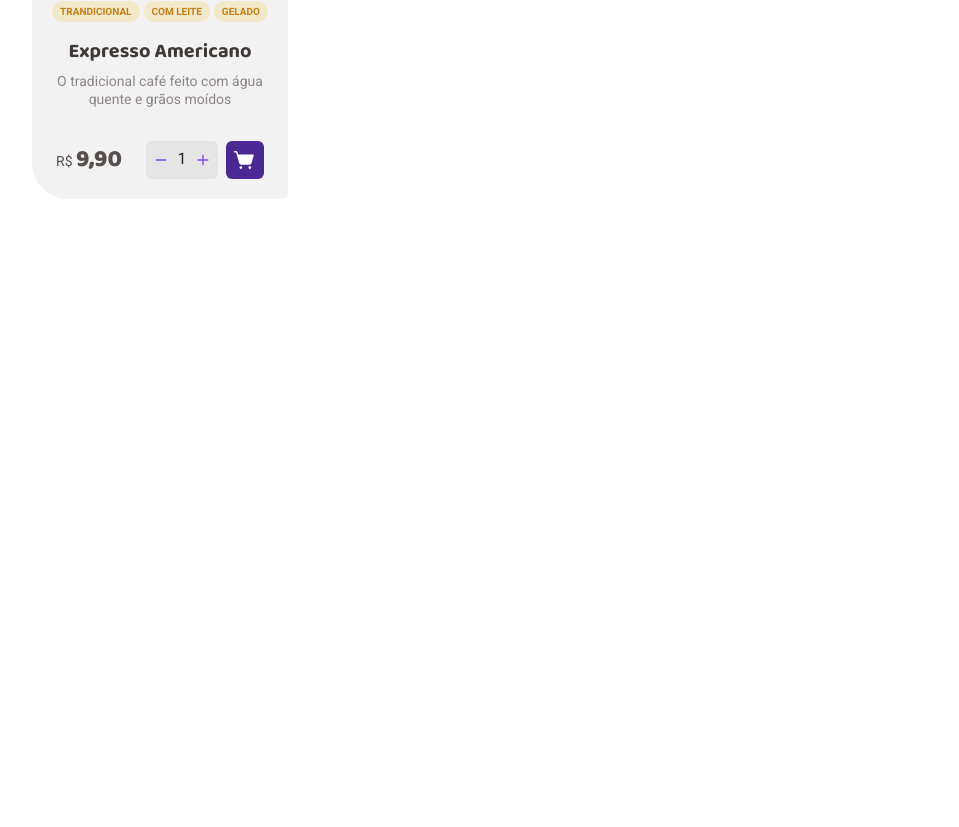
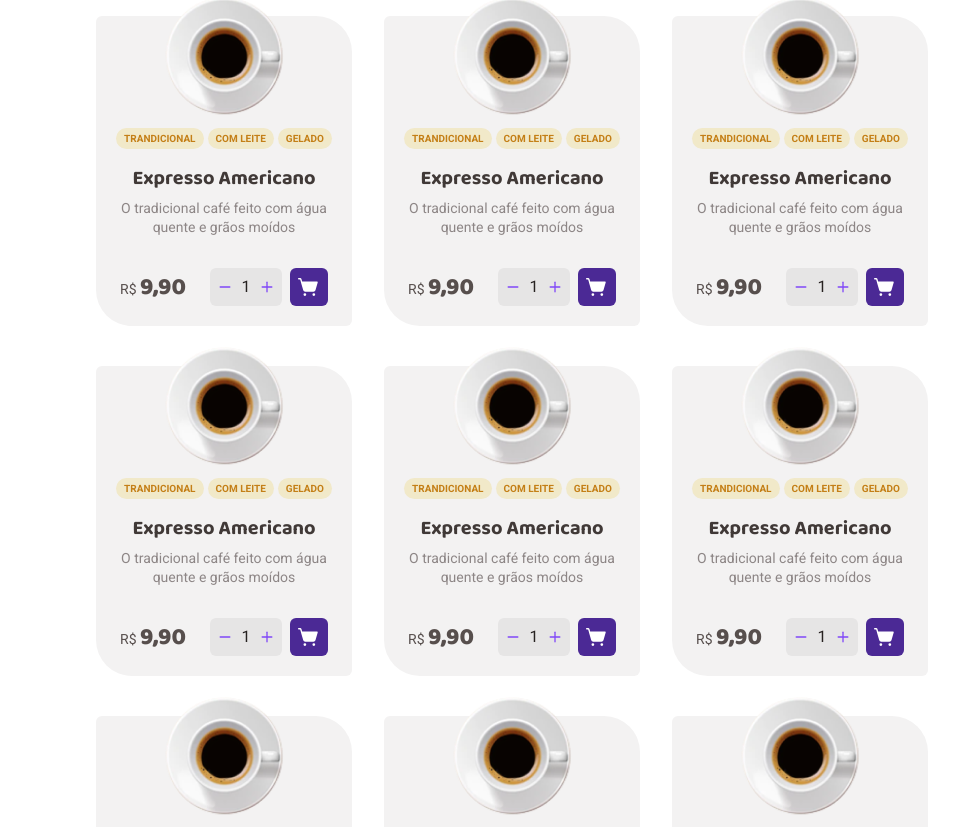
Before and after one commit to KrisMazzini/coffee-delivery, a React (Vite) app: page / in a window 1280 px wide. Shown: the part 1043-1870 px from the top of the page, without its empty margins (128-1087 px from the left). Before the commit the page ends 1242 px from the top, so only its background shows below. Built offline with nearby package versions, Linux system fonts and the light colour scheme.

Commit message:
create coffee list component

```diff
--- /dev/null
+++ b/src/pages/Home/components/CoffeeList/index.tsx
@@ -0,0 +1,20 @@
+import { CoffeeListContainer } from './styles'
+import { CoffeeCard } from '../CoffeeCard'
+
+export function CoffeeList() {
+  return (
+    <CoffeeListContainer>
+      <CoffeeCard />
+      <CoffeeCard />
+      <CoffeeCard />
+      <CoffeeCard />
+      <CoffeeCard />
+      <CoffeeCard />
+      <CoffeeCard />
+      <CoffeeCard />
+      <CoffeeCard />
+      <CoffeeCard />
+      <CoffeeCard />
+    </CoffeeListContainer>
+  )
+}
--- /dev/null
+++ b/src/pages/Home/components/CoffeeList/styles.ts
@@ -0,0 +1,9 @@
+import styled from 'styled-components'
+
+export const CoffeeListContainer = styled.div`
+  display: flex;
+  flex-wrap: wrap;
+  justify-content: center;
+  align-items: stretch;
+  gap: 4rem 3.2rem;
+`
--- a/src/pages/Home/index.tsx
+++ b/src/pages/Home/index.tsx
@@ -1,12 +1,16 @@
+import { Coffees, HomeContainer } from './styles'
+
 import { Banner } from './components/Banner'
-import { CoffeeCard } from './components/CoffeeCard'
-import { HomeContainer } from './styles'
+import { CoffeeList } from './components/CoffeeList'
 
 export function Home() {
   return (
     <HomeContainer>
       <Banner />
-      <CoffeeCard />
+      <Coffees>
+        <h3>Nossos cafés</h3>
+        <CoffeeList />
+      </Coffees>
     </HomeContainer>
   )
 }
--- a/src/pages/Home/styles.ts
+++ b/src/pages/Home/styles.ts
@@ -1,3 +1,16 @@
 import styled from 'styled-components'
 
 export const HomeContainer = styled.main``
+
+export const Coffees = styled.section`
+  max-width: 144rem;
+  padding: 3.2rem 0 15.7rem;
+
+  h3 {
+    margin-bottom: 5.4rem;
+
+    font-weight: 800;
+    font-size: 3.2rem;
+    color: ${(props) => props.theme['base-subtitle']};
+  }
+`
```
